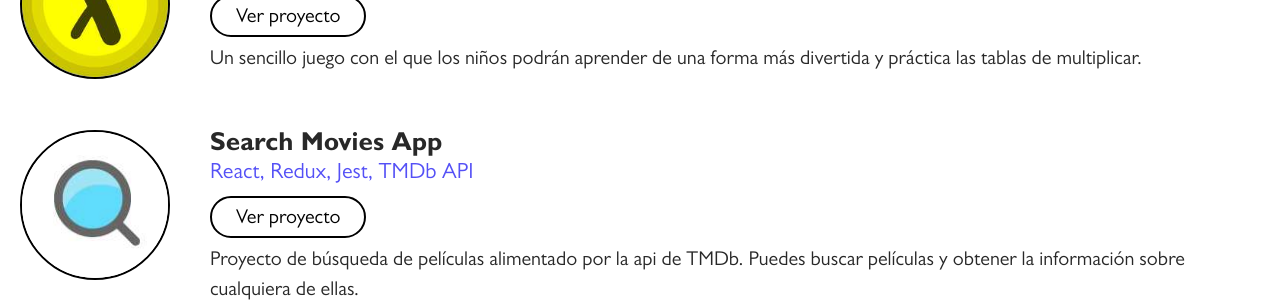
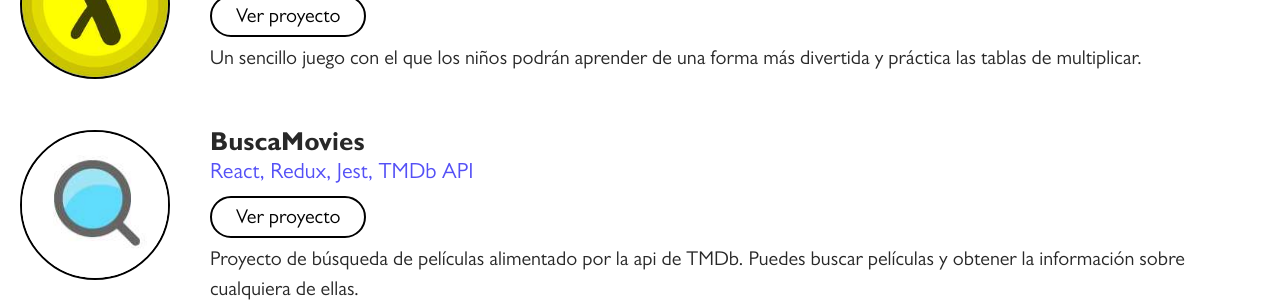
Before and after one commit to Mathiew82/portfolio, a Vue app: page / in a window 1280 px wide. Shown: the part 2180-2482 px from the top of the page. Built offline with nearby package versions, Linux system fonts and the light colour scheme; no server answers.

Commit message:
Modificado el nombre de la app buscamovies

```diff
--- a/src/store.js
+++ b/src/store.js
@@ -196,9 +196,9 @@ export const store = createStore({
             "Un sencillo juego con el que los niños podrán aprender de una forma más divertida y práctica las tablas de multiplicar.",
         },
         {
-          image: "logo_search-movies-min.png",
+          image: "logo_buscamovies-min.png",
           url: "http://buscamovies.surge.sh/",
-          name: "Search Movies App",
+          name: "BuscaMovies",
           stack: "React, Redux, Jest, TMDb API",
           description:
             "Proyecto de búsqueda de películas alimentado por la api de TMDb. Puedes buscar películas y obtener la información sobre cualquiera de ellas.",
```
Also changed, not shown: public/logos/logo_buscamovies-min.png (renamed from public/logos/logo_search-movies-min.png).
